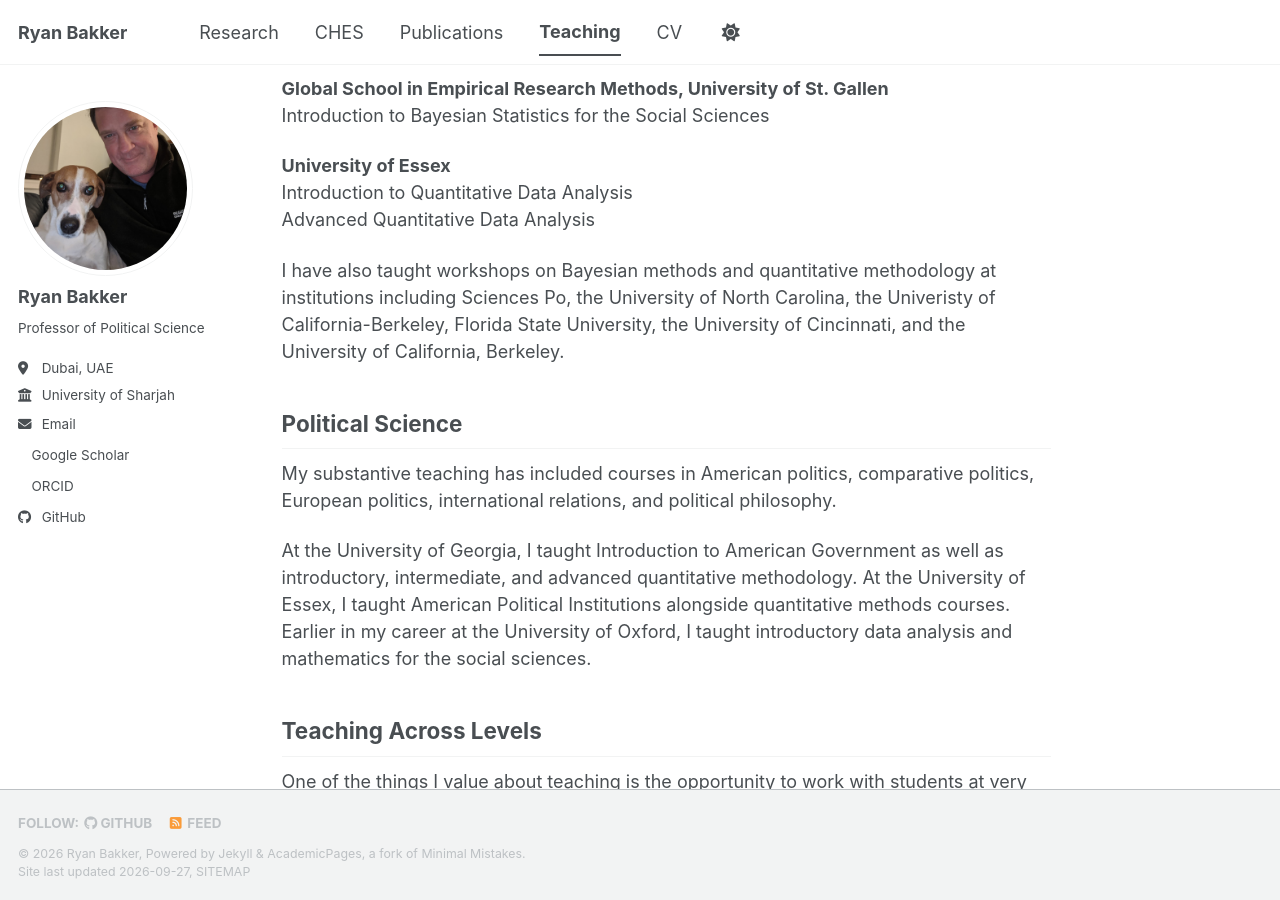
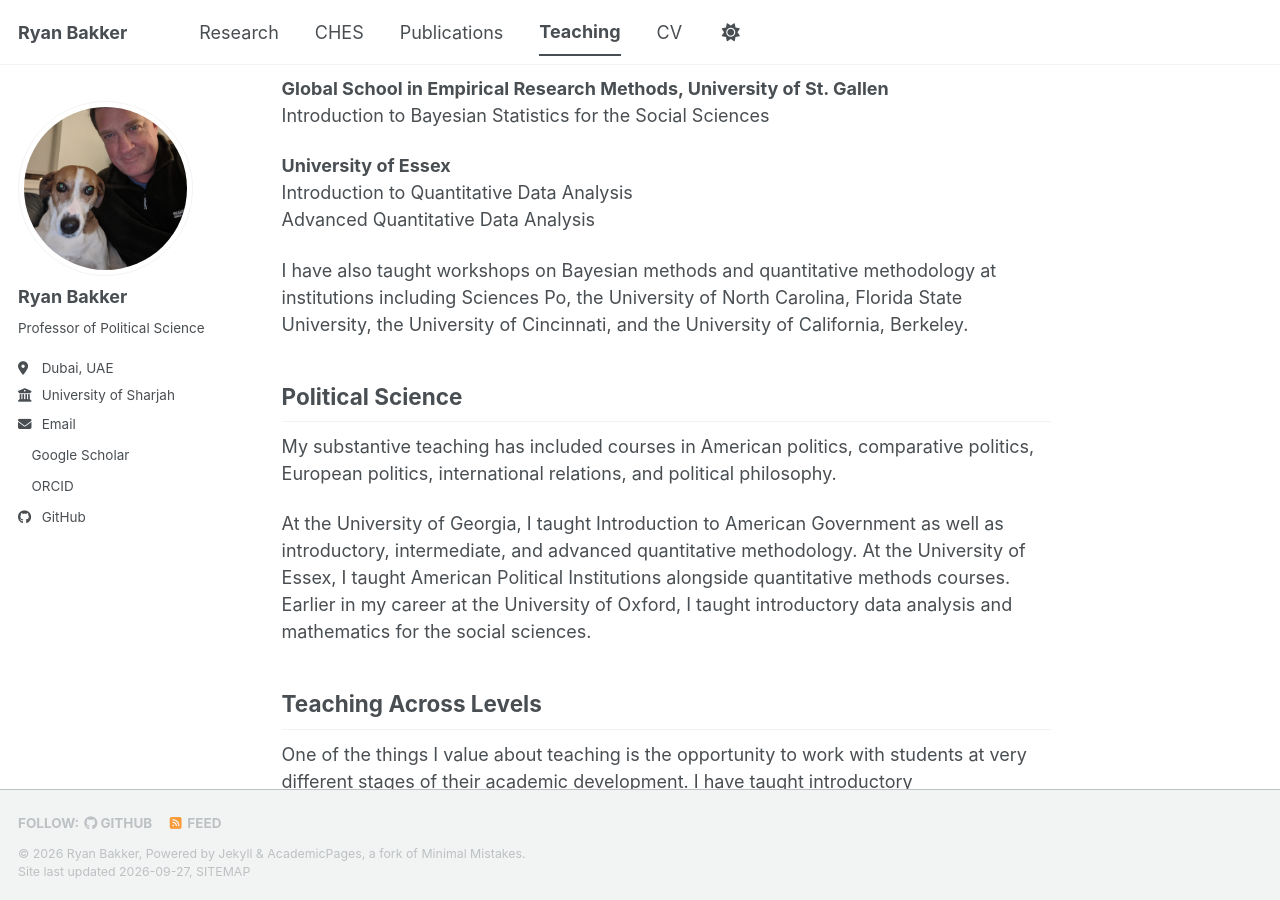
Before and after one commit to ryanbakker-ps/ryanbakker-ps.github.io, a Jekyll site: the page built from _pages/teaching.md, in a window 1280 px wide and 900 px high, scrolled down 902 px. Built offline with Jekyll 4.4.1, drawn with Linux system fonts in a browser that asks for light colours; a style sheet for code colours, icons or effects is not loaded.

Commit message:
Fix duplicate university mention in teaching section
Removed duplicate mention of the University of California-Berkeley from the list of institutions.

```diff
--- a/_pages/teaching.md
+++ b/_pages/teaching.md
@@ -36,7 +36,7 @@ Advanced Quantitative Data Analysis
 
 
 
-I have also taught workshops on Bayesian methods and quantitative methodology at institutions including Sciences Po, the University of North Carolina, the Univeristy of California-Berkeley, Florida State University, the University of Cincinnati, and the University of California, Berkeley.
+I have also taught workshops on Bayesian methods and quantitative methodology at institutions including Sciences Po, the University of North Carolina, Florida State University, the University of Cincinnati, and the University of California, Berkeley.
 
 ## Political Science
 
```
